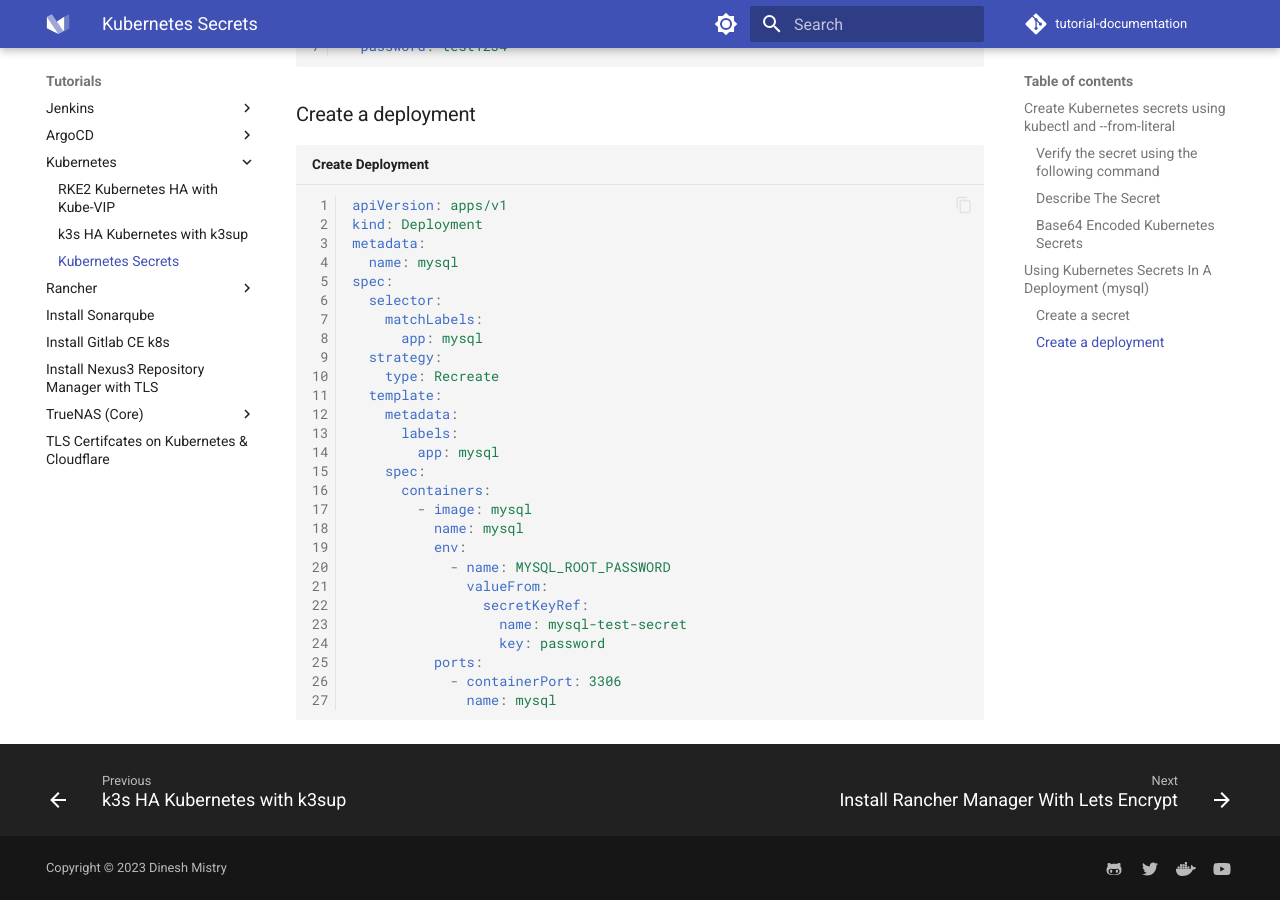
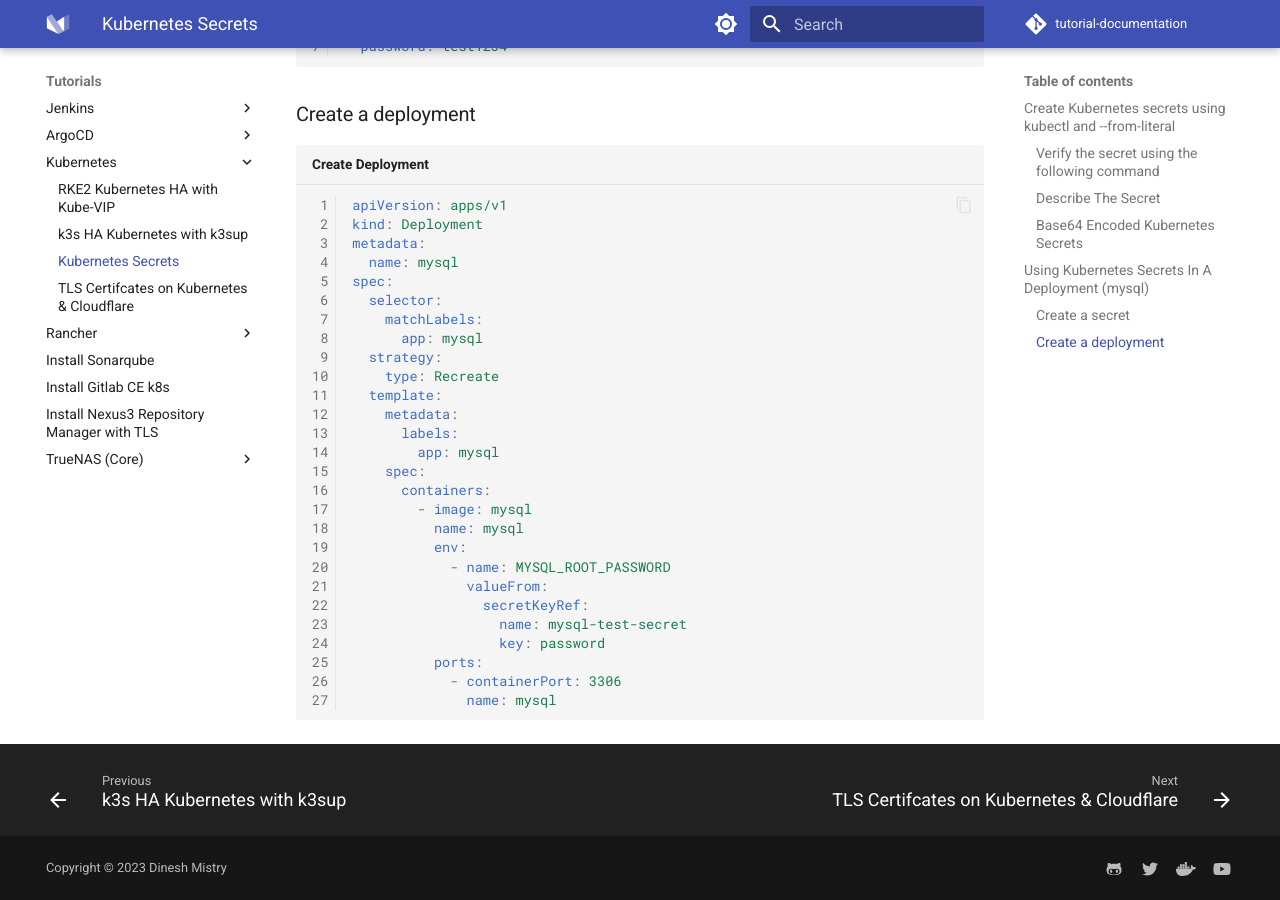
Before and after one commit to dmancloud/tutorial-documentation, an MkDocs documentation site: the page built from docs/howto-use-kubernetes-secrets.md, in a window 1280 px wide and 900 px high, scrolled down 1317 px. Built offline with MkDocs 1.6.1 and Material for MkDocs 9.7.7, drawn with Linux system fonts in a browser that asks for light colours; comment, search, counter and statistics services are not loaded; the version menu is left out.

```diff
--- a/mkdocs.yml
+++ b/mkdocs.yml
@@ -147,6 +147,7 @@ nav:
         - RKE2 Kubernetes HA with Kube-VIP: ha-kubernetes-cluster-with-rke2.md
         - k3s HA Kubernetes with k3sup: k3sup-ha.md
         - Kubernetes Secrets: howto-use-kubernetes-secrets.md
+        - TLS Certifcates on Kubernetes & Cloudflare: kubernetes-certifcates-traefik.md
     - Rancher:
         - Install Rancher Manager With Lets Encrypt: rancher-manager-with-lets-encrypt.md
     - Install Sonarqube: install-sonarqube.md
@@ -154,4 +155,3 @@ nav:
     - Install Nexus3 Repository Manager with TLS: nexus3-with-tls.md
     - TrueNAS (Core):
         - TrueNAS Core Configure TLS: truenas-core-tls.md
-    - TLS Certifcates on Kubernetes & Cloudflare: kubernetes-certifcates-traefik.md
```
